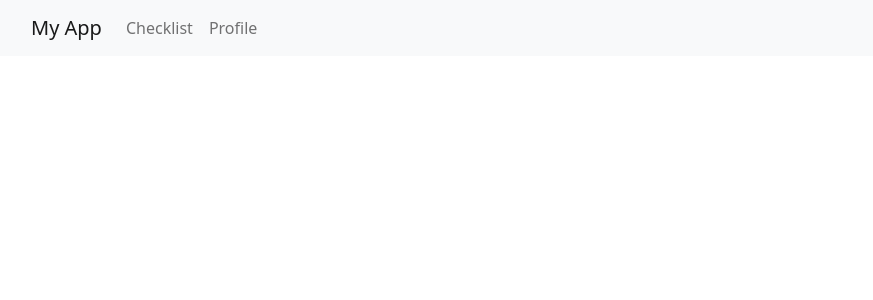
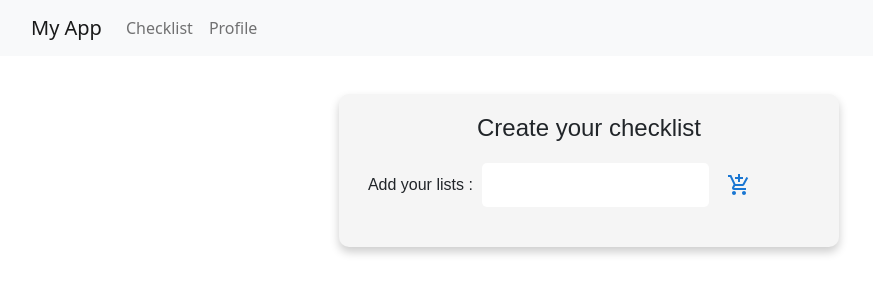
Before and after one commit to nbbhatta143/checklist1, a React (Create React App) app: page / in a window 1280 px wide. Shown: the top 300 px of the page, without its empty margins (51-924 px from the left). Built offline with nearby package versions, Linux system fonts and the light colour scheme.

Commit message:
updated end points

```diff
--- a/src/App.js
+++ b/src/App.js
@@ -13,7 +13,7 @@ class App extends Component {
       <Router>
         <Navigation />
         <Routes>
-          <Route exact path="/checklist" element={<Checklist />} />
+          <Route exact path="/" element={<Checklist />} />
           <Route path="/profilePage" element={<ProfilePage />} />
         </Routes>
       </Router>
--- a/src/component/NavigationMenu.js
+++ b/src/component/NavigationMenu.js
@@ -6,11 +6,11 @@ function Navigation() {
   return (
     <Navbar bg="light" expand="lg">
       <Container>
-        <Navbar.Brand href="/checklist">My App</Navbar.Brand>
+        <Navbar.Brand href="/">My App</Navbar.Brand>
         <Navbar.Toggle aria-controls="basic-navbar-nav" />
         <Navbar.Collapse id="basic-navbar-nav">
           <Nav className="me-auto">
-            <Nav.Link href="/checklist">Checklist</Nav.Link>
+            <Nav.Link href="/">Checklist</Nav.Link>
             <Nav.Link href="/profilePage">Profile</Nav.Link>
           </Nav>
         </Navbar.Collapse>
```
